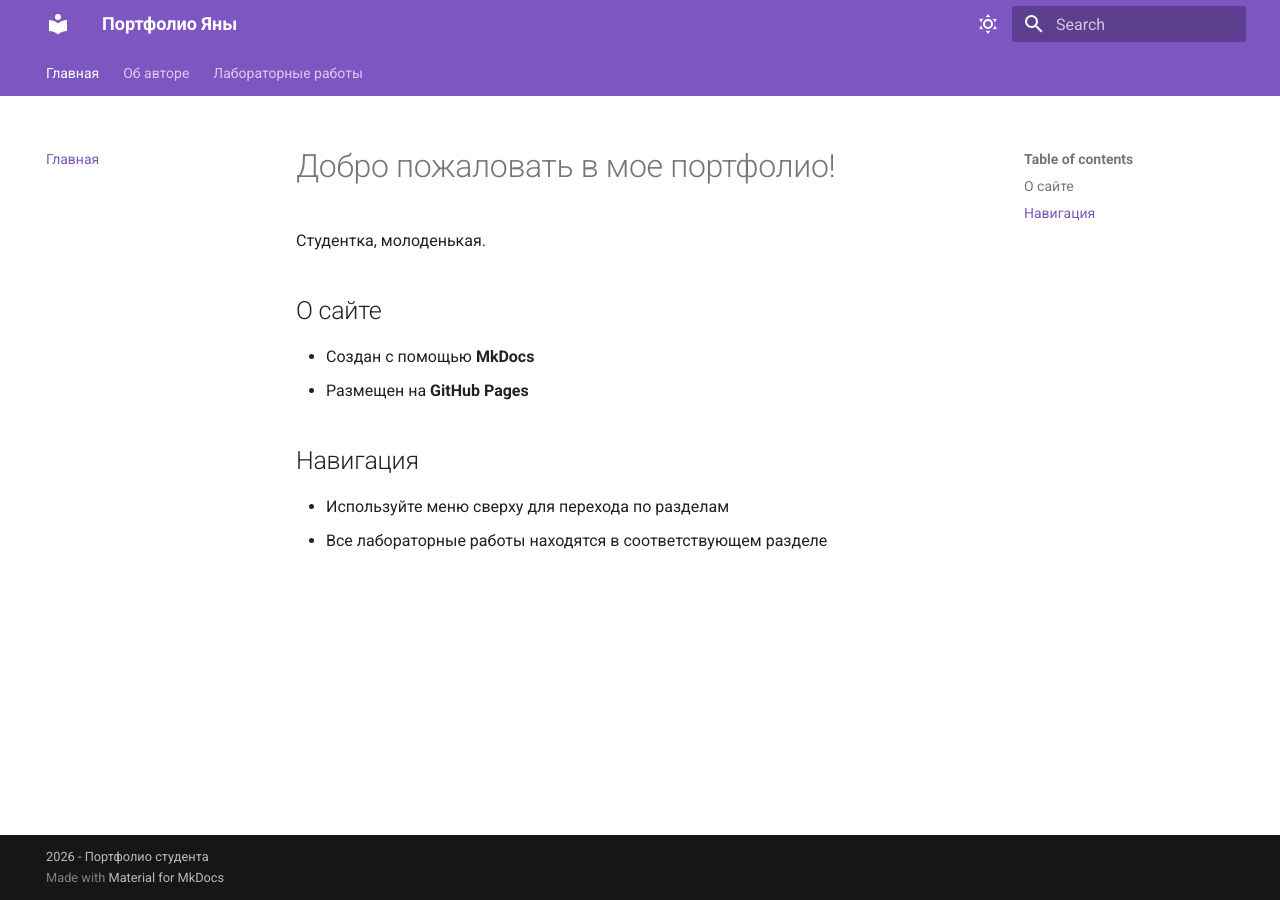
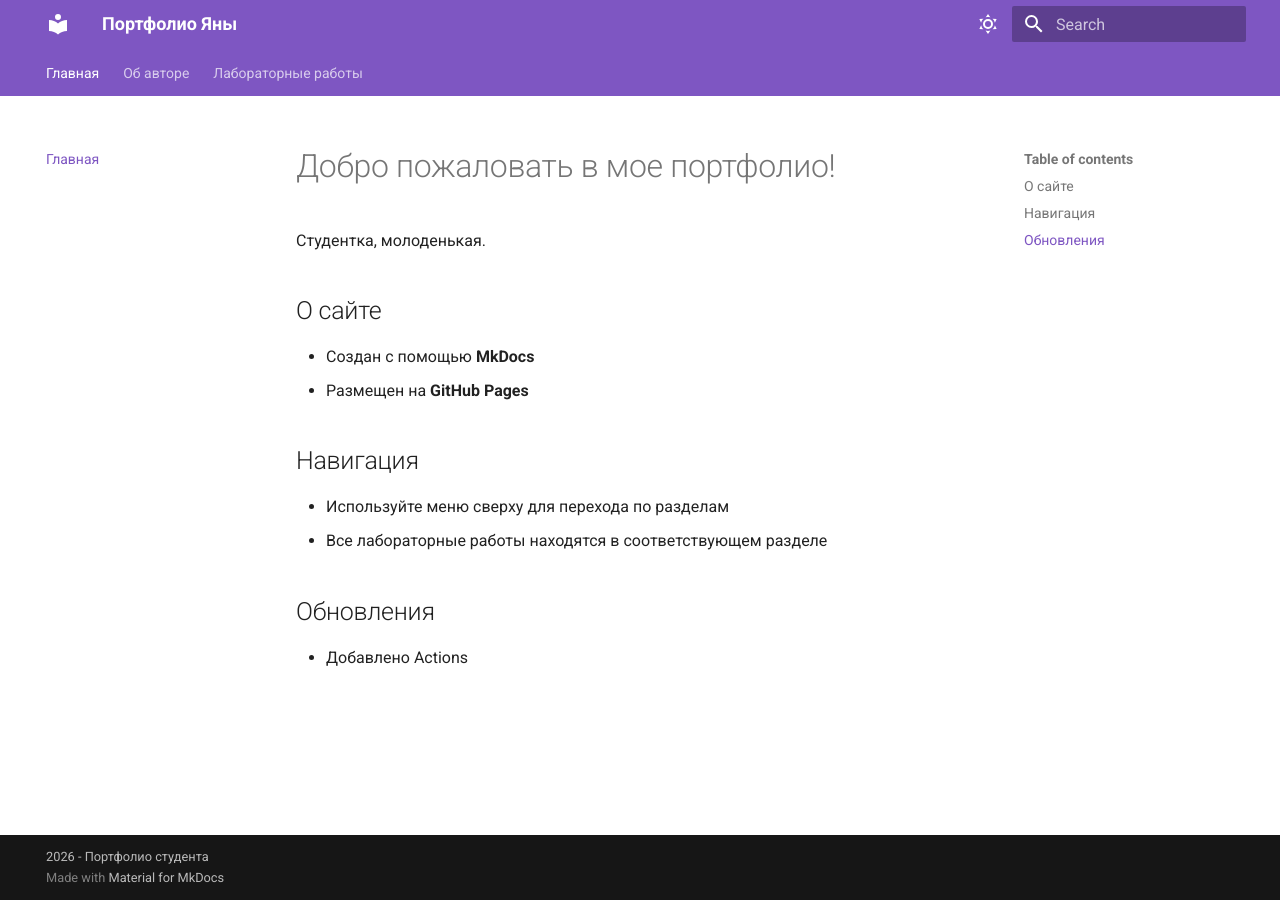
Before and after one commit to yanavlitv/yanavlitv.github.io, an MkDocs documentation site: the page built from source/docs/index.md, in a window 1280 px wide. Built offline with MkDocs 1.6.1 and Material for MkDocs 9.7.7, drawn with Linux system fonts in a browser that asks for light colours.

Commit message:
Add Updatets

```diff
--- a/source/docs/index.md
+++ b/source/docs/index.md
@@ -9,3 +9,6 @@
 ## Навигация
 - Используйте меню сверху для перехода по разделам
 - Все лабораторные работы находятся в соответствующем разделе
+
+## Обновления
+- Добавлено Actions
```
